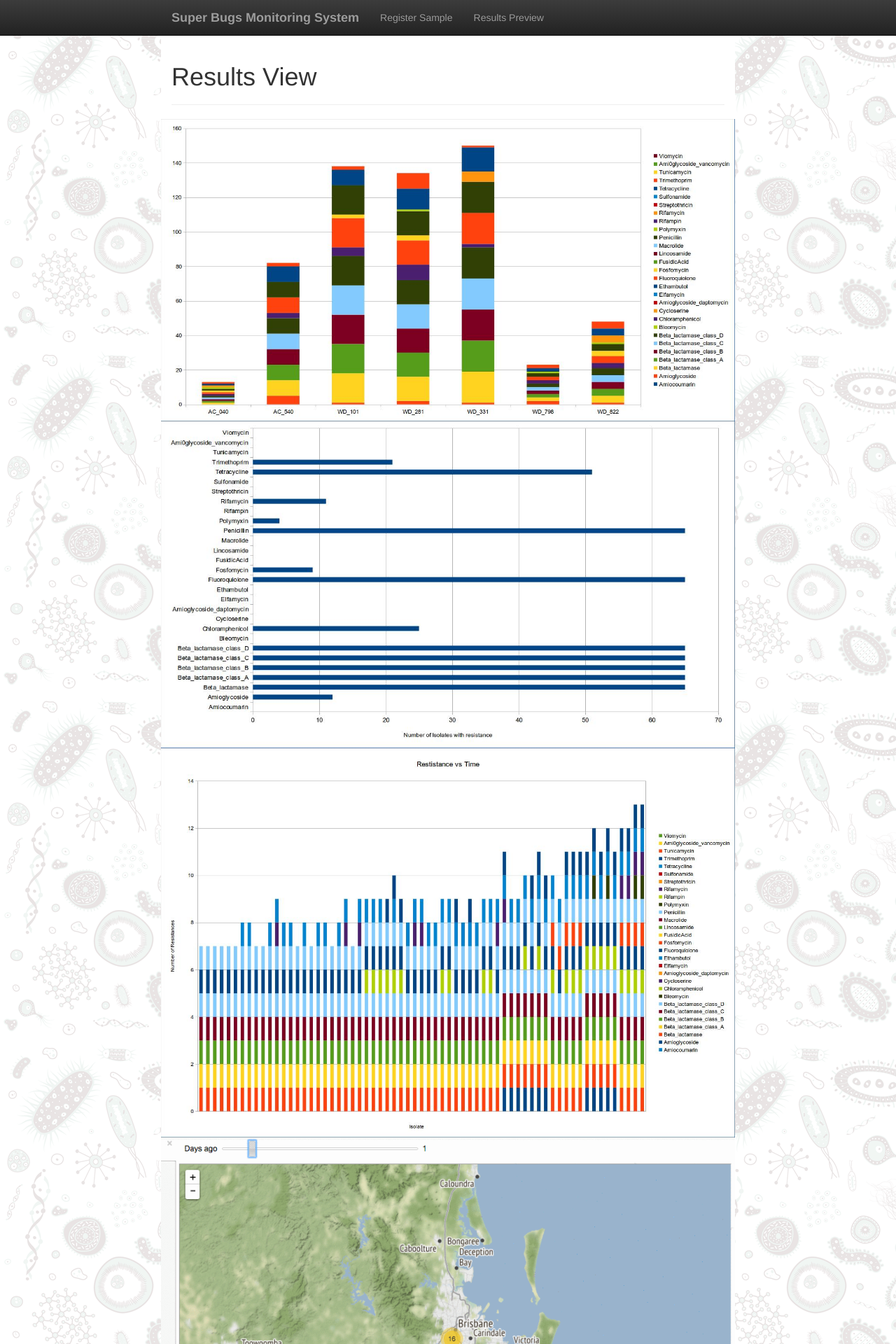
After one commit to HealthHackAu2016/BNE_superFriendsAgainstSuperBugs, a Django app: page /myapp/results/ in a window 1280 px wide. The commit adds this page. Shown: the top 1920 px of the page at 70% size. Run offline with Django 3.2, Linux system fonts and the light colour scheme; some libraries are stand-ins or nearby versions.

Commit message:
Images + results page view

```diff
--- a/myproject/myapp/templates/menu.html
+++ b/myproject/myapp/templates/menu.html
@@ -12,7 +12,7 @@
         <div id="navbar" class="collapse navbar-collapse">
           <ul class="nav navbar-nav">
             <li><a href="{% url "list" %}">Register Sample</a></li>
-            <li><a href="{# TODO {% url "results" %} #}">Results Preview</a></li>
+            <li><a href="{% url "results" %}">Results Preview</a></li>
           </ul>
         </div><!--/.nav-collapse -->
       </div>
--- /dev/null
+++ b/myproject/myapp/templates/results.html
@@ -0,0 +1,15 @@
+{% include "base.html" %}
+{% block content %}
+    <div class="container container-white">
+        <div class="page-header">
+            <h1>Results View</h1>
+        </div>
+        <div class="row row-images">
+            <img src="{{ STATIC_URL }}graph1.jpg">
+            <img src="{{ STATIC_URL }}graph2.jpg">
+            <img src="{{ STATIC_URL }}graph3.jpg">
+            <img src="{{ STATIC_URL }}map_time.gif">
+            <img src="{{ STATIC_URL }}map_zoom.gif">
+        </div>
+    </div>
+{% endblock %}
--- a/myproject/myapp/urls.py
+++ b/myproject/myapp/urls.py
@@ -6,6 +6,7 @@ from myproject.myapp.views import samples
 from myproject.myapp.views import getallsamples
 from myproject.myapp.views import deleteallsamples
 from myproject.myapp.views import generateinputsamples
+from myproject.myapp.views import results
 
 urlpatterns = [
     url(r'^list/$', list, name='list'),
@@ -13,5 +14,6 @@ urlpatterns = [
     url(r'^samples/$', samples, name='samples'),
     url(r'^allsamples/$', getallsamples, name='getallsamples'),
     url(r'^deleteallsamples/$', deleteallsamples, name='deleteallsamples'),
-    url(r'^generateinputsamples/$', generateinputsamples, name='generateinputsamples')
+    url(r'^generateinputsamples/$', generateinputsamples, name='generateinputsamples'),
+    url(r'^results/$', results, name='results'),
 ]
--- a/myproject/myapp/views.py
+++ b/myproject/myapp/views.py
@@ -113,3 +113,11 @@ def samples(request):
             'samples.html',
             {'samples': samples}
         )
+
+
+def results(request):
+    return render(
+        request,
+        'results.html',
+        {}
+    )
```
Also changed, not shown: myproject/myapp/static/graph1.jpg (added), myproject/myapp/static/graph2.jpg (added), myproject/myapp/static/graph3.jpg (added), myproject/myapp/static/map_time.gif (added), myproject/myapp/static/map_zoom.gif (added).
